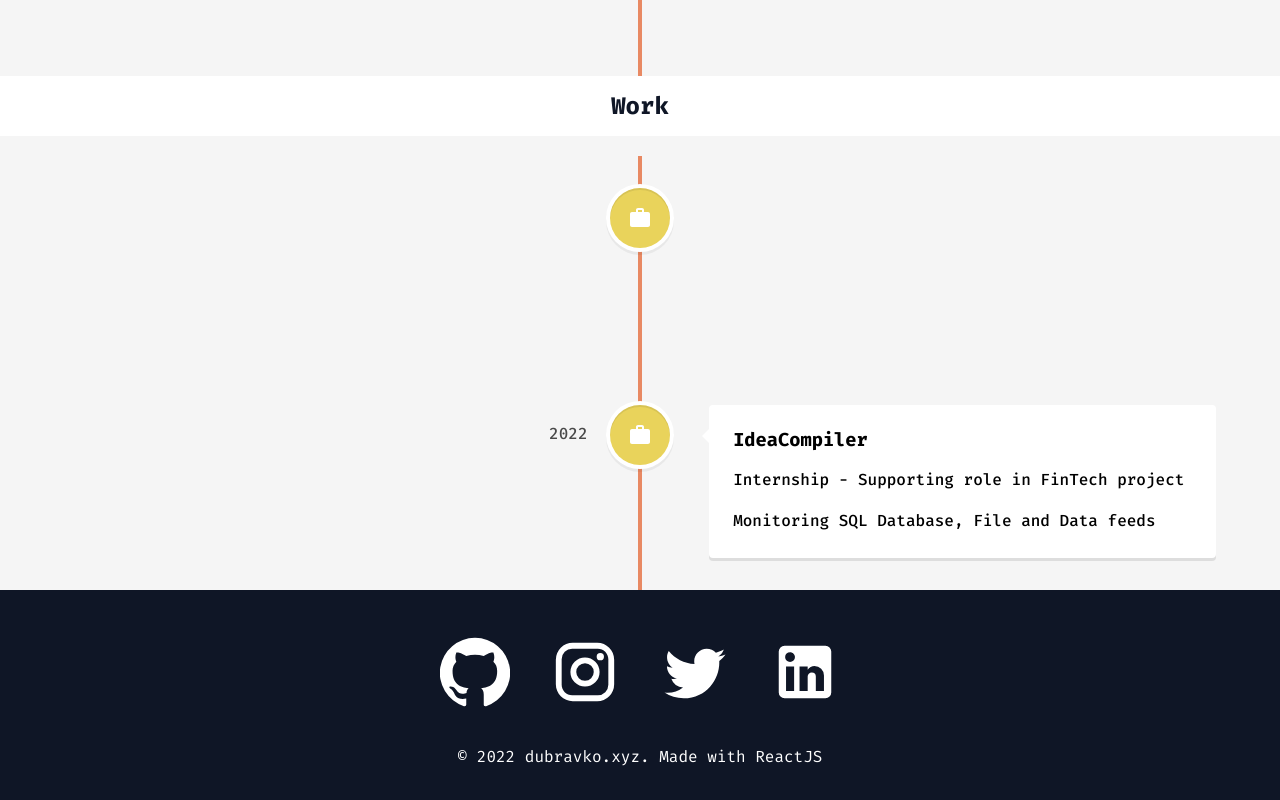
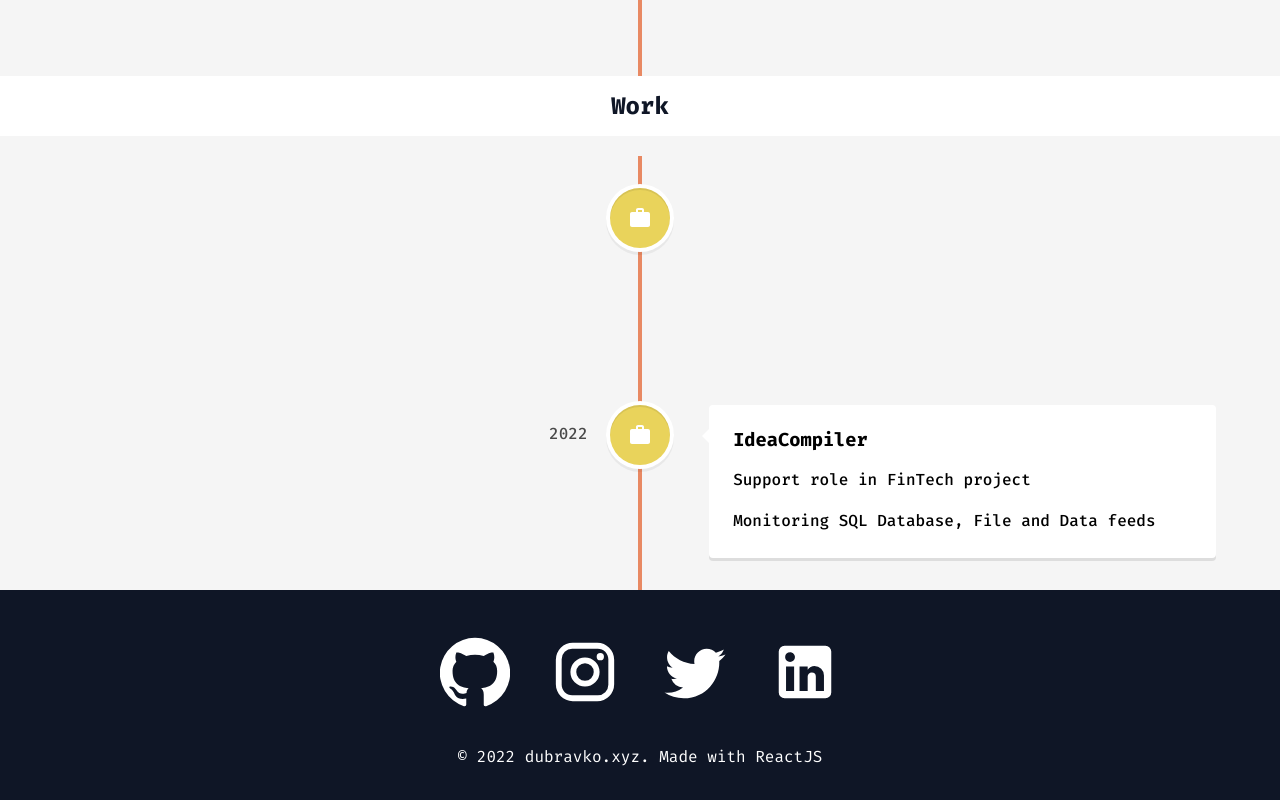
Before and after one commit to psychonautweb/React-Personal-Portfolio, a React (Create React App) app: page /experience in a window 1280 px wide. Shown: the part 653-1453 px from the top of the page. Built offline with nearby package versions, Linux system fonts and the light colour scheme.

Commit message:
Update Experience.jsx

```diff
--- a/src/pages/Experience.jsx
+++ b/src/pages/Experience.jsx
@@ -73,7 +73,7 @@ const Experience = () => {
           icon={<WorkIcon />}
         >
           <h3 className="vertical-timeline-element-title">IdeaCompiler</h3>
-          <p>Internship - Supporting role in FinTech project</p>
+          <p>Support role in FinTech project</p>
           <p>Monitoring SQL Database, File and Data feeds</p>
         </VerticalTimelineElement>
       </VerticalTimeline>
```
